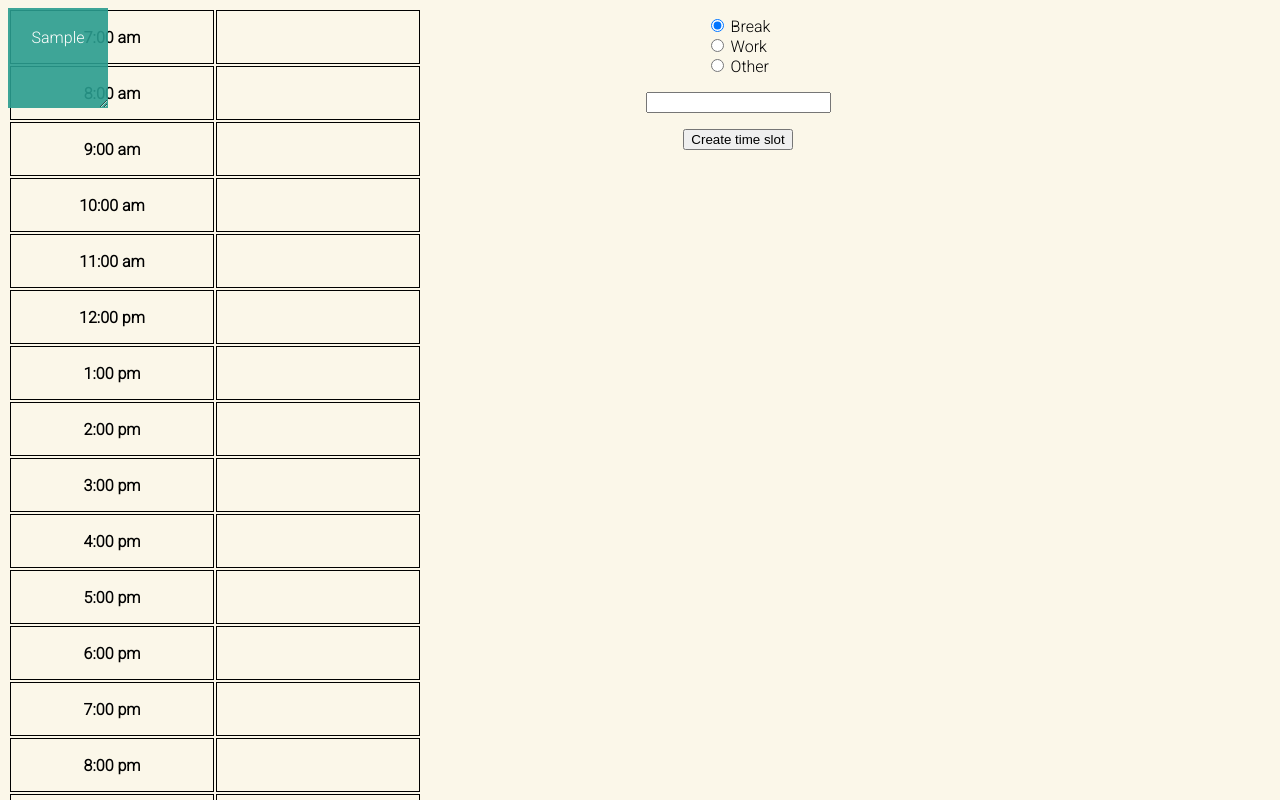
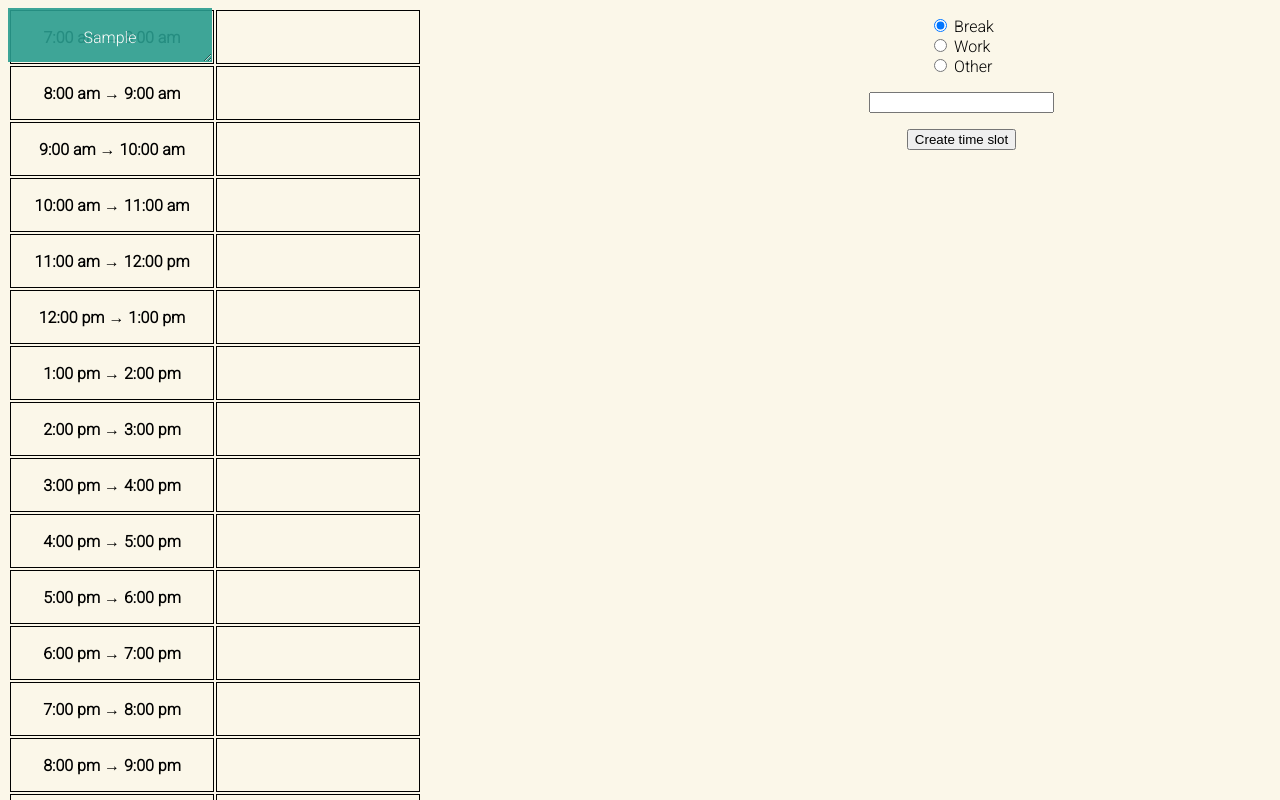
Before and after one commit to p4ckysm4cky/monotable, a plain HTML site: page index.html in a window 1280 px wide. Both pictures are taken after typing "Sample" into the empty fields and a click on the button "Create time slot". Shown: the top 800 px of the page. Drawn offline with Linux system fonts and the light colour scheme.

Commit message:
Made some quality of life changes

```diff
--- a/src/script.js
+++ b/src/script.js
@@ -5,8 +5,8 @@ const timetable_table = document.getElementById("timetable");
  * Injects a table with time into index.html
  */
 function makeTable() {
-    for (let i = 7; i <= 24; i++) {
-        let newRow = makeRow(toTwelveHour(i));
+    for (let i = 7; i <= 23; i++) {
+        let newRow = makeRow(toTwelveHour(i) + " → " + toTwelveHour(i+1));
         timetable_table.appendChild(newRow);
     }
 }
@@ -20,7 +20,7 @@ function toTwelveHour(number) {
     let new_num = (number + 11) % 12 + 1;
     // check if am or pm
     let return_str = new_num + ":00";
-    if (number <= 11 || number == 24) {
+    if (number % 24 < 12) {
         return_str += " am";
     }
     else {
--- a/src/timeslot.js
+++ b/src/timeslot.js
@@ -126,6 +126,13 @@ function addTimeSlot(text, type) {
             e.target.remove();
         }
     })
+
+    // shift + click = create
+    timeslot.addEventListener("click",  (e) => {
+        if (e.shiftKey) {
+            addTimeSlot(text, type);
+        }
+    })
     divPage.appendChild(timeslot);
     dragElement(timeslot);
 }
--- a/styles.css
+++ b/styles.css
@@ -38,16 +38,16 @@ body {
 
 .RHS {
     display: flex;
-    align-items: center;
+    align-items: flex-end;
     flex-direction: column;
     width: 50%;
 }
 
 .timeslot {
-    width: 100px;
-    height: 100px;
+    width: 203.98px;
+    height: 53.98px;
     position: absolute;
-    resize: both;
+    resize: vertical;
     overflow: auto;
     text-align: center;
     opacity: 0.9;
```
